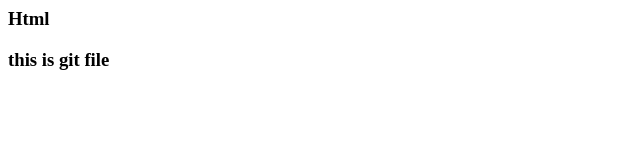
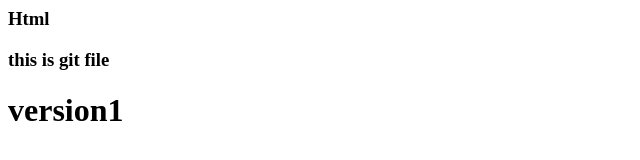
Before and after one commit to rohansid10/firstapp, a plain HTML site: page index.html in a window 1280 px wide. Shown: the whole page, without its empty margins (0-640 px from the left). Drawn offline with Linux system fonts and the light colour scheme.

Commit message:
version1

```diff
--- a/index.html
+++ b/index.html
@@ -2,5 +2,7 @@
     <div>
         <h3>Html</h3>
         <h3>this is git file</h3>
+
+        <h1>version1</h1>
     </div>
 </html>
```
